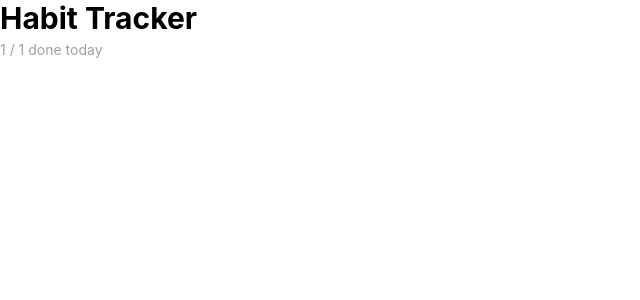
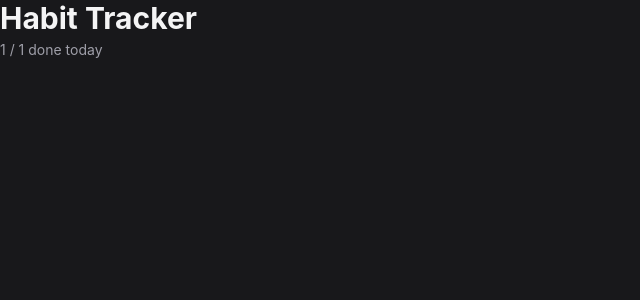
Before and after one commit to Hamm01/new-ui-integration, a React (Vite) app: page / in a window 1280 px wide. Shown: the top 300 px of the page, without its empty margins (0-640 px from the left). Built offline with nearby package versions, Linux system fonts and the light colour scheme.

Commit message:
added the background colors for the project

```diff
--- a/src/index.css
+++ b/src/index.css
@@ -1 +1,6 @@
 @import "tailwindcss";
+
+body {
+    background-color: var(--color-zinc-900);
+    color: var(--color-zinc-100);
+}
```
